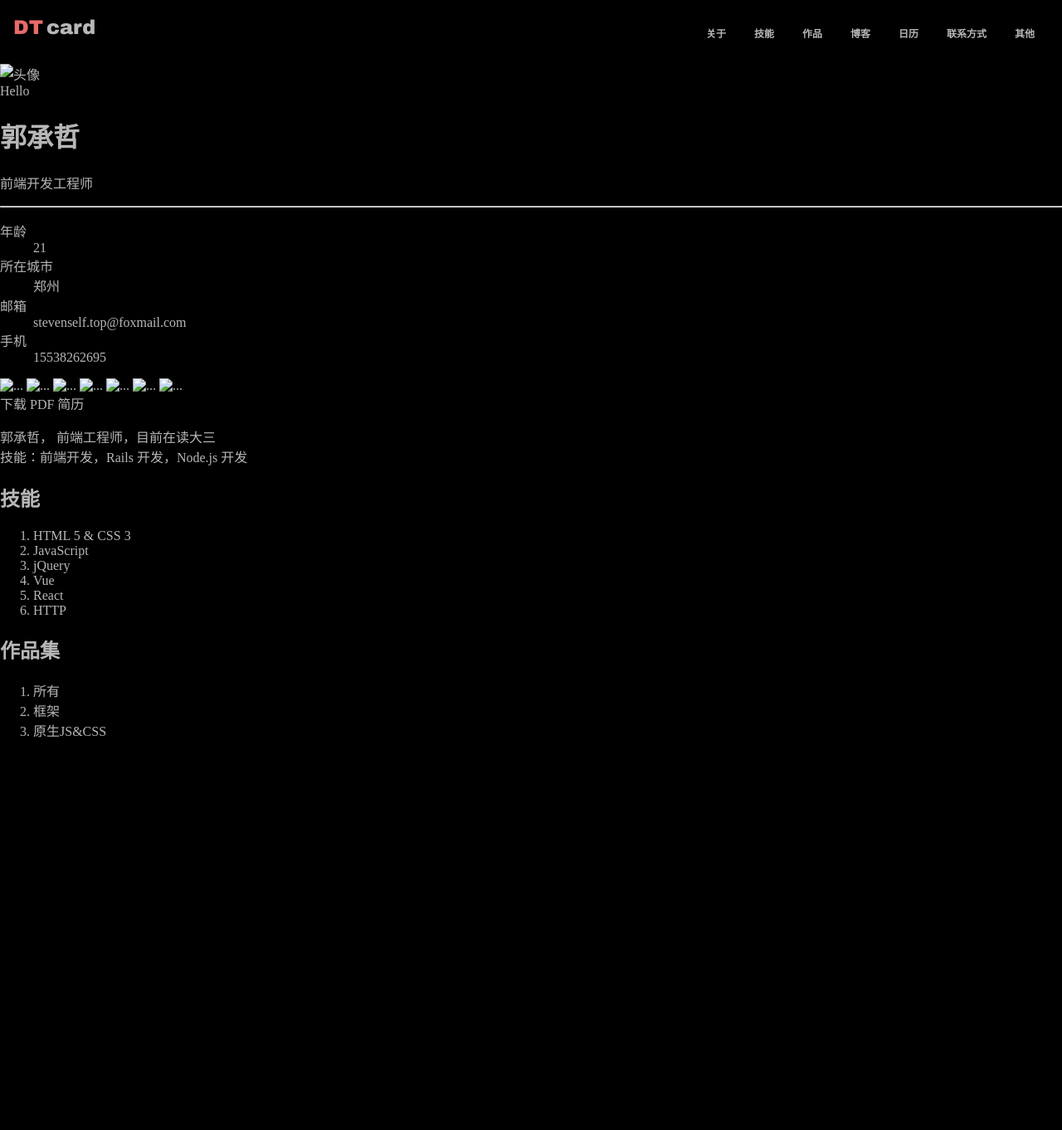
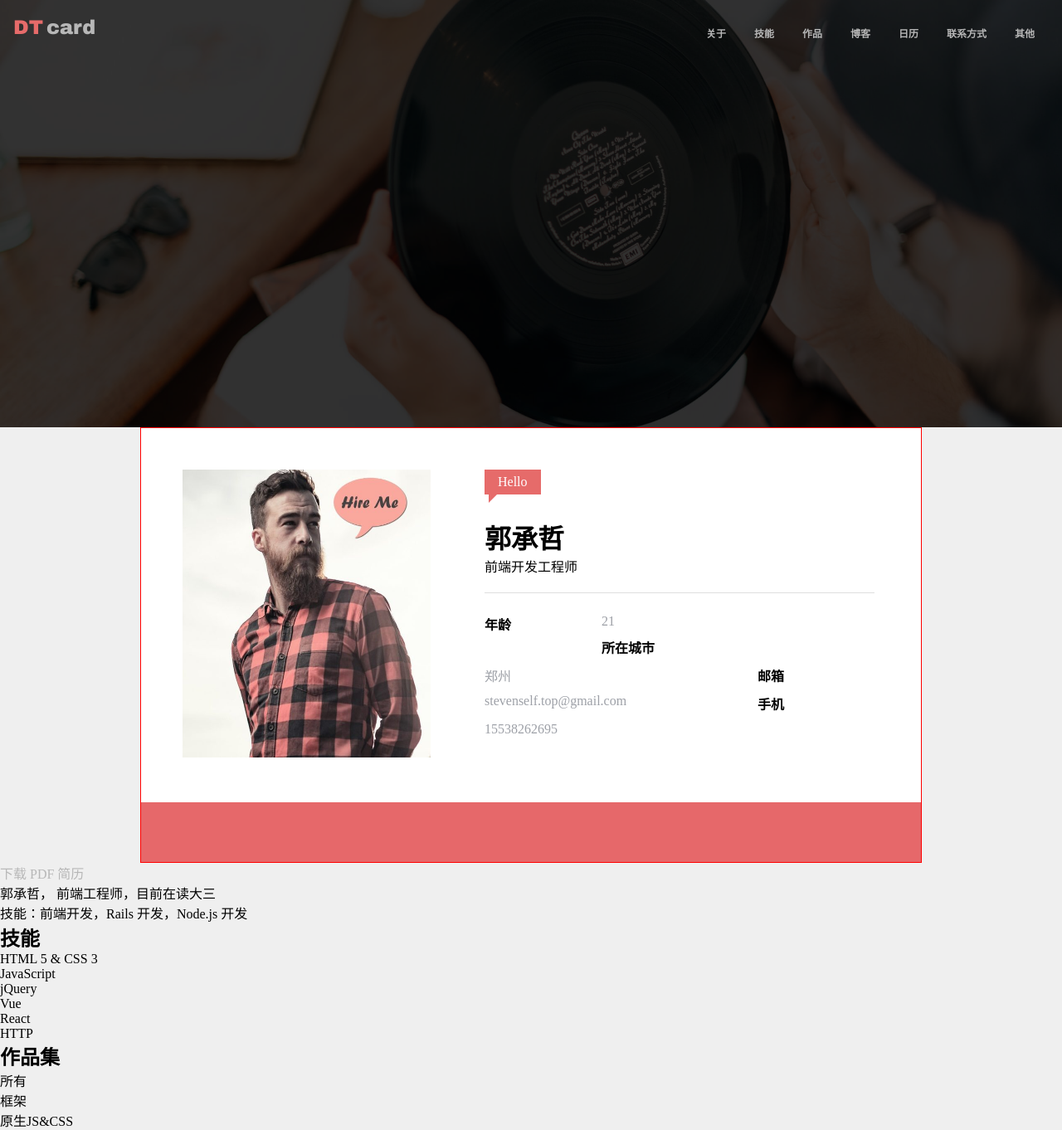
Before and after one commit to 1977744311/my-resume, a plain HTML site: page index.html in a window 1280 px wide. Shown: the whole page at 83% size. Before the commit the page ends 908 px from the top, so only its background shows below. Drawn offline with Linux system fonts and the light colour scheme.

Commit message:
updateresume

```diff
--- a/css/style.css
+++ b/css/style.css
@@ -1,12 +1,20 @@
+*{
+    margin: 0;
+    padding: 0;
+}
 body{
-    background: black;
-    color:#b7b7b7;
+    background: #efefef;
     padding: 0px;
     margin: 0px;
 }
 a{
-    color:inherit;
+    color: #b7b7b7;
     text-decoration: none;
+}
+hr{
+    height:0;
+    border:none;
+    border-top:1px solid #dedede;
 }
 .clearfix::after{
     content:'';
@@ -14,22 +22,29 @@ a{
     clear: both;
 }
 .topNavBar {
-    padding: 20px 16px 20px 16px;
+    padding: 20px 0px 20px 0px;
+    position: fixed;
+    left: 0;
+    top: 0;
+    width: 100%;
 }
-.topNavBar > a {
+.topNavBar-inner{
+    padding:0 16px;
+}
+.topNavBar  a {
     float: left;
 }
-.topNavBar > nav {
+.topNavBar  nav {
     padding-top: 3px;
     padding-bottom: 4px;
 }
-.topNavBar > nav > ul {
+.topNavBar  nav > ul {
     list-style: none;
     margin:0;
     padding:0;
     float: right;
 }
-.topNavBar > nav > ul > li {
+.topNavBar  nav > ul > li {
     float: left;
     margin-left:17px;
     margin-right: 17px;
@@ -43,7 +58,7 @@ a{
     color:#e06567;
     transition:.5s width;
 }
-.topNavBar > nav > ul > li > a {
+.topNavBar  nav > ul > li > a {
     font-size:12px;
     color:#b7b7b7;
     font-weight: bold;
@@ -54,7 +69,7 @@ a{
     display: block;
     position: relative;
 }
-.topNavBar > nav > ul > li > a:hover .up{
+.topNavBar  nav > ul > li > a:hover .up{
     width:100%;
     border-bottom:3px solid #e06567;
 }
@@ -68,3 +83,89 @@ a{
 }
 .topNavBar .logo .card{
 }
+.banner {
+    height:515px;
+    background-position: center center;
+    background-size: cover;
+}
+.banner .mask{
+    height:515px;
+    background:rgba(0,0,0,0.8);
+}
+.userCard {
+    max-width: 940px;
+    border: 1px solid red;
+    margin-right: auto;
+    margin-left: auto;
+    background-color: #fff;
+}
+.userCard .welcome {
+    background: #e66b6a;
+    color:white;
+    display: inline-block;
+    padding:4px 16px;
+    line-height: 22px;
+    position: relative;
+    margin-bottom: 10px;
+}
+.userCard .welcome .triangle {
+    border:10px solid transparent;
+    width:0px;
+    border-left-color: #e66b6a;
+    border-top-width: 0px;
+    display: block;
+    position: absolute;
+    top:100%;
+    left:5px;
+}
+.userCard .picture {
+    float: left;
+}
+.userCard .text {
+    float: left;
+    margin-left: 65px;
+    width: 470px;
+}
+.userCard .text h1{
+    margin-top: 18px;
+}
+.userCard .text hr{
+    margin:20px 0px;
+}
+.userCard .pictureandtext{
+    padding:50px;
+}
+.userCard dl dt {
+    width:30%;
+    font-weight: bold;
+}
+.userCard dl dd {
+    width:70%;
+    color: #9da0a7;
+}
+.userCard dl dt ,
+.userCard dl dd {
+    float: left;
+    padding: 5px 0;
+}
+.userCard > footer.media{
+    background: #E6686A;
+    text-align: center;
+}
+.userCard > footer.media > a{
+    display: inline-block;
+    width: 40px;
+    line-height: 30px;
+    padding: 5px 0;
+    border-radius: 50%;
+    margin: 16px;
+}
+.userCard > footer.media > a:hover{
+    background: #CF5D5F;
+}
+.userCard svg{
+    width: 30px;
+    height: 30px;
+    fill: white;
+    vertical-align: top;
+}
--- a/index.html
+++ b/index.html
@@ -4,10 +4,20 @@
 <head>
     <title>郭承哲的个人简历</title>
     <link rel="stylesheet" href="./css/style.css">
+    <script src="//at.alicdn.com/t/font_593244_9kj6pygr18o7p66r.js"></script>
+    <style type="text/css">
+        .icon {
+            width: 1em; height: 1em;
+            vertical-align: -0.15em;
+            fill: currentColor;
+            overflow: hidden;
+        }
+    </style>
 </head>
 
 <body>
-    <div class="topNavBar clearfix">
+    <div class="topNavBar ">
+        <div class="topNavBar-inner clearfix">
         <a href="#" class="logo" alt="log">
             <span class="rs">DT</span><span class="card">card</span>
         </a>
@@ -55,16 +65,22 @@
                 </li>
             </ul>
         </nav>
+        </div>
     </div>
-    <div class="banner" style="background-image: url(#)"></div>
+    <div class="banner" style="background-image: url(./img/rscover.jpg)">
+        <div class="mask"></div>
+    </div>
     <main>
-        <div class="card">
+        <div class="userCard">
+            <div class="pictureandtext clearfix">
             <div class="picture">
-                <img src="" alt="头像">
+                <img src="./img/avator.jpg"  width="299" height="347" alt="头像">
             </div>
             <div class="text">
-                <div class="profile">
-                    <span class="welcome">Hello</span>
+
+                    <span class="welcome">Hello
+                    <span class="triangle"></span>
+                    </span>
                     <h1>郭承哲</h1>
                     <p>前端开发工程师</p>
                     <hr>
@@ -74,35 +90,51 @@
                         <dt>所在城市</dt>
                         <dd>郑州</dd>
                         <dt>邮箱</dt>
-                        <dd>stevenself.top@foxmail.com</dd>
+                        <dd>stevenself.top@gmail.com</dd>
                         <dt>手机</dt>
                         <dd>15538262695</dd>
                     </dl>
                 </div>
+            </div>
                 <footer class="media">
                     <a href="#">
-                        <img src="#" alt="...">
+                        <svg class="icon" aria-hidden="true">
+                            <use xlink:href="#icon-xxx"></use>
+                        </svg>
                     </a>
                     <a href="#">
-                        <img src="#" alt="...">
+                        <svg class="icon" aria-hidden="true">
+                            <use xlink:href="#icon-gmail"</use>
+                        </svg>
                     </a>
                     <a href="#">
-                        <img src="#" alt="...">
+                        <svg class="icon" aria-hidden="true">
+                            <use xlink:href="#icon-zhihu0"></use>
+                        </svg>
                     </a>
                     <a href="#">
-                        <img src="#" alt="...">
+                        <svg class="icon" aria-hidden="true">
+                            <use xlink:href="#icon-qq"></use>
+                        </svg>
                     </a>
                     <a href="#">
-                        <img src="#" alt="...">
+                        <svg class="icon" aria-hidden="true">
+                            <use xlink:href="#icon-github"></use>
+                        </svg>
                     </a>
                     <a href="#">
-                        <img src="#" alt="...">
+                        <svg class="icon" aria-hidden="true">
+                            <use xlink:href="#icon-weixin"></use>
+                        </svg>
                     </a>
                     <a href="#">
-                        <img src="#" alt="...">
+                        <svg class="icon" aria-hidden="true">
+                            <use xlink:href="#icon-weibo"></use>
+                        </svg>
                     </a>
                 </footer>
-            </div>
+
+
         </div>
 
         <a class="button" href="#">下载 PDF 简历</a>
```
Also changed, not shown: img/avator.jpg (added), img/rscover.jpg (added), 1 other file.
